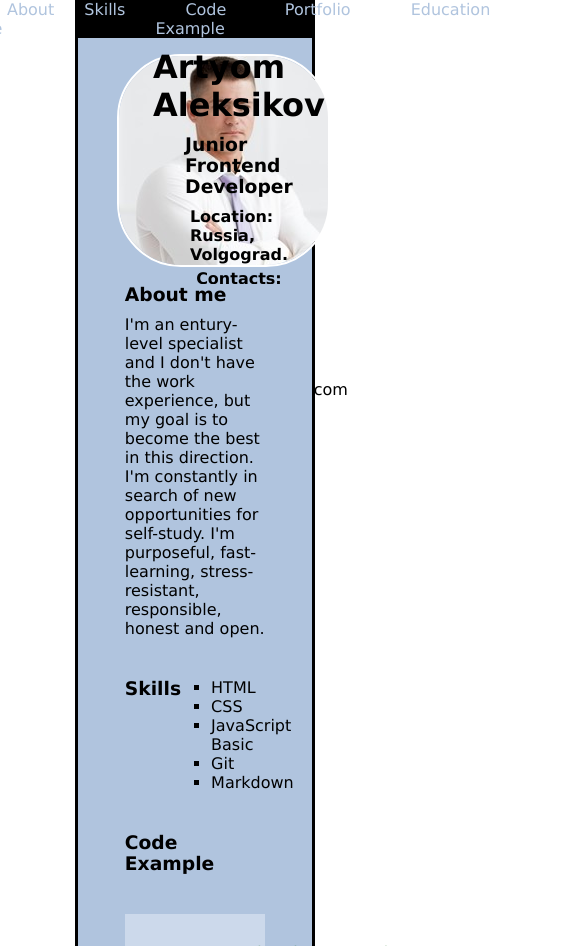
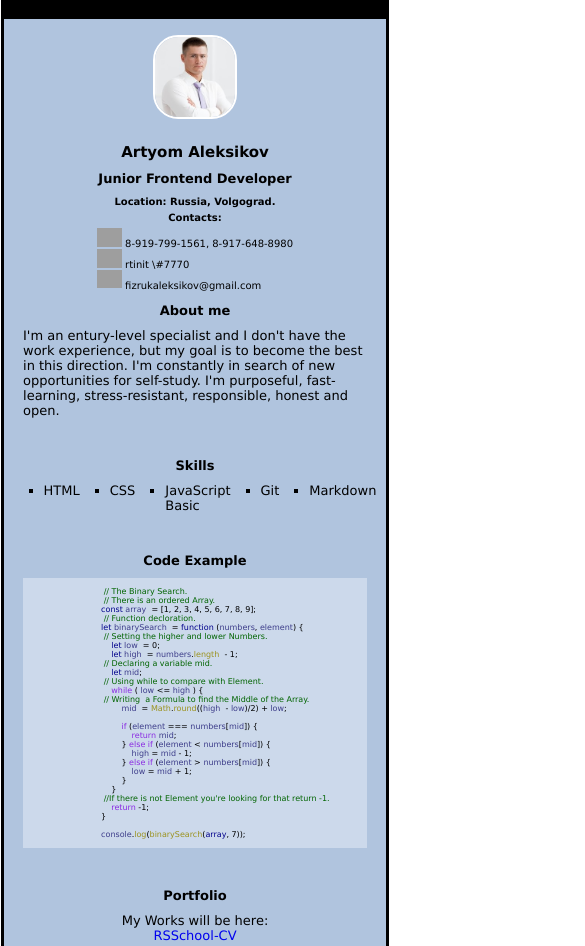
Before and after one commit to RTinIT/rsschool-cv-stage0-, a plain HTML site: page index.html in a window 390 px wide. Shown: the top 946 px of the page, 585 px wide, since content can reach past the window. Drawn offline with Linux system fonts and the light colour scheme; grey boxes are pictures that could not be loaded.

Commit message:
feat: add responsive

```diff
--- a/index.html
+++ b/index.html
@@ -58,8 +58,8 @@
                     <li>Markdown</li>
                 </ul>
             </div>
+            <h3 id="c_e" class="code__code_example">Code Example</h3>
             <div class="code">
-                <h3 id="c_e" class="code__code_example">Code Example</h3>
                 <pre><code>
                     <span class="comments"> // The Binary Search. </span>
                     <span class="comments"> // There is an ordered Array.</span>
--- a/style.css
+++ b/style.css
@@ -63,6 +63,8 @@ header {
     height: 220px;
 
 }
+
+
 h1, h2, h3 {
 
     margin-bottom: 10px;
@@ -70,7 +72,7 @@ h1, h2, h3 {
 
 .code__code_example {
     background-color: lightsteelblue;
-    padding-bottom: 40px;
+
 
 }
 
@@ -90,7 +92,6 @@ h4 {
 
 nav {
     width: 100%;
-
     display: flex;
     justify-content: center;
     background-color: black;
@@ -115,11 +116,22 @@ main {
 .about, .skills, .code, .portfolio, .education {
     width: 60%;
     margin-bottom: 40px;
+    display: flex;
+    flex-direction: column;
+    align-items: center;
 
 }
-
+.about h3 {
+    justify-content: center;
+}
 .skills {
     display: flex;
+
+
+}
+.skills ul {
+    display: flex;
+    justify-content: center;
 }
 .skills li {
     list-style: square;
@@ -134,7 +146,7 @@ footer {
     width: 60%;
     height: 200px;
     background-color: lightsteelblue;
-   border: 3px solid black;
+    border: 3px solid black;
 }
 
 .rsschool-logo {
@@ -174,3 +186,154 @@ li {
 .circle {
     color: blueviolet;
 }
+
+
+
+
+
+
+
+
+
+
+
+
+
+
+
+@media screen and (max-width: 1835px) {
+    .my_name {
+        font-size: small;
+    }
+}
+
+@media screen and (max-width: 1700px) {
+    .my_name {
+        font-size: small;
+        width: 290px;
+    }
+}
+
+
+@media screen and (max-width: 1360px) {
+    .my_name {
+        font-size: 10px;
+
+    }
+    #Photo img {
+        width: 150px;
+        height: 150px;
+
+    }
+    .name_and_photo {
+
+    }
+    nav {
+        width: 100%;
+        display: flex;
+        justify-content: center;
+        background-color: black;
+    }
+
+    .navigation li a {
+        color: black;
+        font-size: 5px;
+        margin: 5px 0;
+
+    }
+
+}
+@media screen and (max-width: 820px) {
+    .my_name {
+        font-size: 10px;
+        width: 290px;
+    }
+    .about {
+        font-size: small;
+        width: 90%;
+    }
+    h3 {
+        font-size: small;
+        text-align: center;
+    }
+    .skills {
+        display: block;
+        width: 90%;
+    }
+    .skills ul {
+        display: flex;
+        justify-content: center;
+    }
+    .skills ul li {
+        font-size: small;
+
+    }
+    .code {
+        font-size: 8px;
+        width: 90%;
+    }
+    .code h3 {
+        padding-bottom: 10px;
+    }
+    .portfolio {
+        font-size: small;
+        width: 90%;
+    }
+    .education {
+        font-size: small;
+        width: 90%;
+    }
+
+    .links {
+        font-size: small;
+        width: 90%;
+    }
+}
+@media screen and (max-width: 770px) {
+    header, main, footer {
+        width: 80%;
+    }
+}
+@media screen and (max-width: 670px) {
+    header, main, footer {
+        width: 85%;
+    }
+}
+@media screen and (max-width: 570px) {
+    header, main, footer {
+        width: 90%;
+    }
+}
+
+@media screen and (max-width: 570px) {
+    header, main, footer {
+        width: 95%;
+    }
+}
+
+@media screen and (max-width: 420px) {
+
+    header, main, footer {
+        width: 98%;
+    }
+    h1 {
+        font-size: 15px;
+    }
+    .name_and_photo {
+        flex-direction: column;
+        align-items: center;
+    }
+    #Photo {
+        height: auto;
+    }
+    #Photo img {
+        width: 80px;
+        height: 80px;
+    }
+    .my_name {
+        height: 150px;
+    }
+    .my_name h2 {
+        font-size: small;
+    }
+}
```
